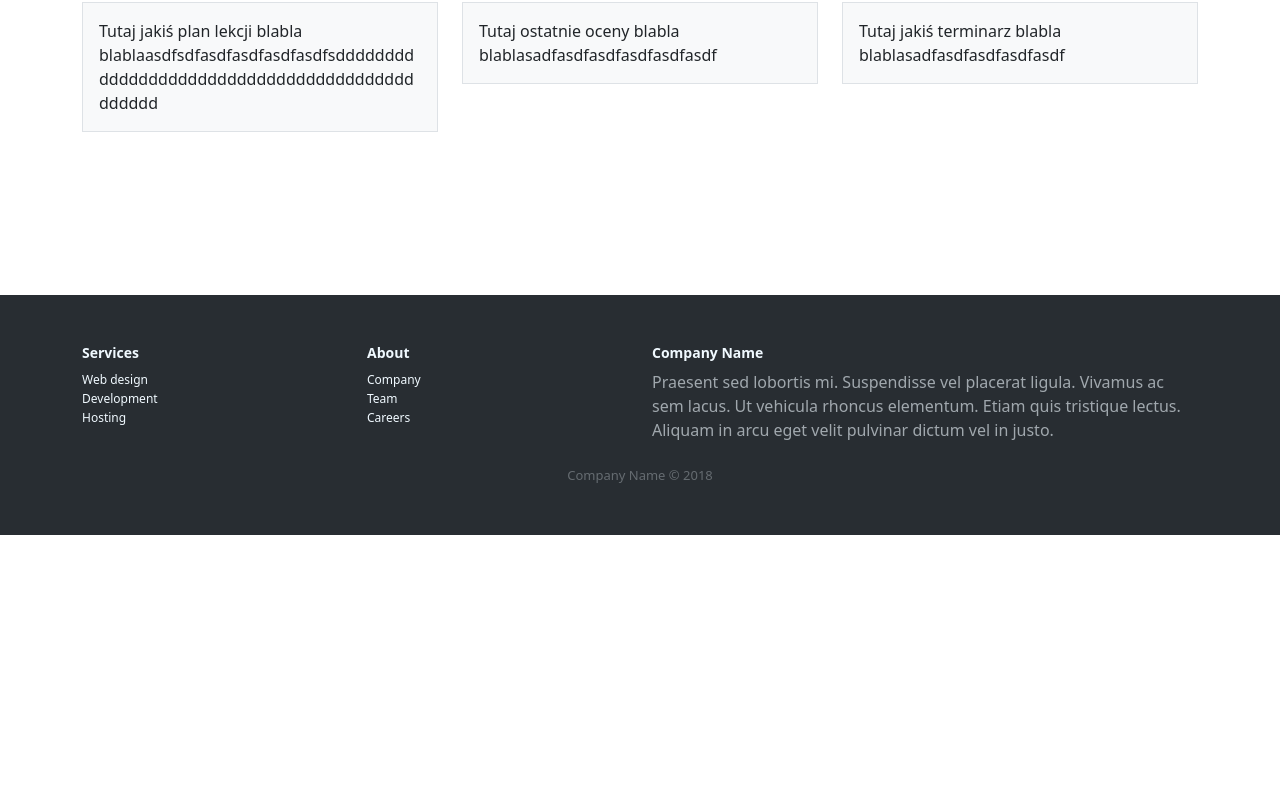
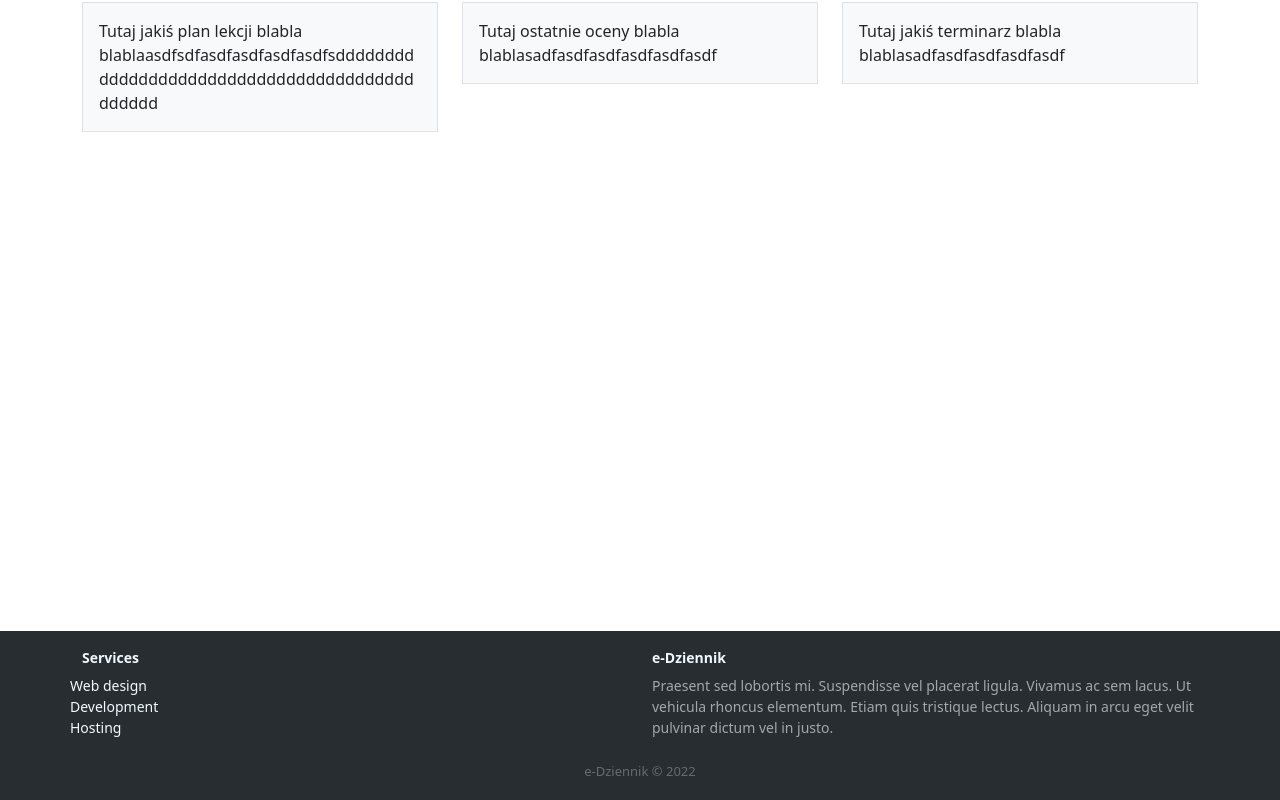
Before and after one commit to Register-app/register-app-frontend, a React (Create React App) app: page / in a window 1280 px wide. Shown: the part 265-1065 px from the top of the page. Before the commit the page ends 800 px from the top, so only its background shows below. Built offline with nearby package versions, Linux system fonts and the light colour scheme.

Commit message:
updated footer and added LoginView

```diff
--- a/src/App.js
+++ b/src/App.js
@@ -1,12 +1,14 @@
 import Header from "./components/Header"
 import Summary from "./components/Summary"
 import Footer from "./components/Footer";
+import Login from "./components/Login";
 import "bootstrap/dist/css/bootstrap.min.css";
 function App() {
   return (
     <div className="App">
       <Header/>
       <Summary/>
+      {/* <Login/> */}
       <Footer/>
     </div>
   );
--- a/src/components/Footer.js
+++ b/src/components/Footer.js
@@ -1,34 +1,39 @@
 import "bootstrap/dist/css/bootstrap.min.css";
 import "./style/custom.css";
-import {Container, Row, Col } from 'react-bootstrap';
+import {Container, Row, Col} from 'react-bootstrap';
 
 function Footer() {
     return(
-      <footer className="footer-dark fixed-bottom">
-            <Container>
-
+      <footer className="footer-dark d-flex flex-column vh-10">
+            <Container className="container-fluid py-1">
                 <Row>
-                    <div class="col-sm-6 col-md-3 item">
-                        <h3>Services</h3>
-                        <ul>
-                            <li> Web design </li>
-                            <li> Development </li>
-                            <li> Hosting </li>
-                        </ul>
-                    </div>
-                    <div class="col-sm-6 col-md-3 item">
-                        <h3>About</h3>
-                        <ul>
-                            <li> Company </li>
-                            <li> Team </li>
-                            <li> Careers </li>
-                        </ul>
-                    </div>
-                    <div class="col-md-6 item text">
-                        <h3>Company Name</h3>
-                        <p>Praesent sed lobortis mi. Suspendisse vel placerat ligula. Vivamus ac sem lacus. Ut vehicula rhoncus elementum. Etiam quis tristique lectus. Aliquam in arcu eget velit pulvinar dictum vel in justo.</p>
-                    </div>
-                    <p class="copyright">Company Name © 2018</p>
+                    <Col className="col-sm-6 col-md-6 item">
+                        <Row><h3>Services</h3></Row>
+                        <Col>
+                            <small>
+                                <Row> Web design </Row>
+                                <Row> Development </Row>
+                                <Row> Hosting </Row>
+                            </small>
+                        </Col>
+                    </Col>
+                    {/* <Col className="col-sm-6 col-md-3 item">
+                    <Row><h3>About</h3></Row>
+                        <Col>
+                            <small>
+                                <Row> Company </Row>
+                                <Row> Team </Row>
+                                <Row> Careers </Row>
+                            </small>
+                        </Col>
+                    </Col> */}
+                    <Col className="col-md-6 item text">
+                        <Row><h3>e-Dziennik</h3></Row>
+                        <small>
+                        <Row><p>Praesent sed lobortis mi. Suspendisse vel placerat ligula. Vivamus ac sem lacus. Ut vehicula rhoncus elementum. Etiam quis tristique lectus. Aliquam in arcu eget velit pulvinar dictum vel in justo.</p></Row>
+                        </small>
+                    </Col>
+                    <p class="copyright">e-Dziennik © 2022</p>
                 </Row>
 
             </Container>
--- /dev/null
+++ b/src/components/Login.js
@@ -0,0 +1,32 @@
+import "bootstrap/dist/css/bootstrap.min.css";
+import "./style/custom.css";
+import {Container, Row, Col, Form} from 'react-bootstrap';
+
+function Login() {
+    return(
+
+      <Container className="justify-content-md-center min-vh-100">
+      <Row>
+        <center>
+        <Col className="col-md-4">
+      <Form>
+
+        <h1 class="h3 mb-3 fw-normal">Please sign in</h1>
+
+        <Col className="form-floating">
+          <input type="email" class="form-control" id="floatinginput" placeholder="name@example.com"></input>
+          <label for="floatinginput">Email address</label>
+        </Col>
+        <Col className="form-floating">
+          <input type="password" class="form-control" id="floatingPassword" placeholder="Password"></input>
+          <label for="floatingPassword">Password</label>
+        </Col>
+        <button class="w-100 btn btn-lg btn-primary" type="submit">Sign in</button>
+      </Form>
+      </Col>
+      </center>
+    </Row>
+      </Container>
+);
+}
+export default Login;
--- a/src/components/Summary.js
+++ b/src/components/Summary.js
@@ -7,7 +7,7 @@ import ButtonRow from "./ButtonRow";
 
 function Summary() {
   return (
-    <Container className="justify-content-md-center">
+    <Container className="justify-content-md-center min-vh-100">
       <ButtonRow/>
       <Row className="text-center">
       {/* Ten div to jest odstep od gornej belki */}
--- a/src/components/style/custom.css
+++ b/src/components/style/custom.css
@@ -1,6 +1,6 @@
 /* trzeba dac classname do danego elementu wtedy mozna tutaj dac css */
 footer{
-    padding:50px 0;
+    padding:15px 0;
     color:#f0f9ff;
     background-color:#282d32;
   }
@@ -10,11 +10,11 @@ footer{
     font-size:14px;
   }
 
-  .footer-dark ul {
+ h4 {
     padding:0;
     list-style:none;
     line-height:1.6;
-    font-size:12px;
+    font-size:8px;
     margin-bottom:0;
   }
 
@@ -52,23 +52,8 @@ footer{
     }
   }
 
-  .footer-dark .item.social > a {
-    font-size:20px;
-    width:36px;
-    height:36px;
-    line-height:36px;
-    display:inline-block;
-    text-align:center;
-    border-radius:50%;
-    box-shadow:0 0 0 1px rgba(255,255,255,0.4);
-    margin:0 8px;
-    color:#fff;
-    opacity:0.75;
-  }
 
-  .footer-dark .item.social > a:hover {
-    opacity:0.9;
-  }
+
 
   .footer-dark .copyright {
     text-align:center;
@@ -77,3 +62,21 @@ footer{
     font-size:13px;
     margin-bottom:0;
   }
+
+  .bd-placeholder-img {
+    font-size: 1.125rem;
+    text-anchor: middle;
+    -webkit-user-select: none;
+    -moz-user-select: none;
+    user-select: none;
+  }
+
+  @media (min-width: 768px) {
+    .bd-placeholder-img-lg {
+      font-size: 3.5rem;
+    }
+  }
+
+  footer {
+    min-height: 15px;
+  }
```
